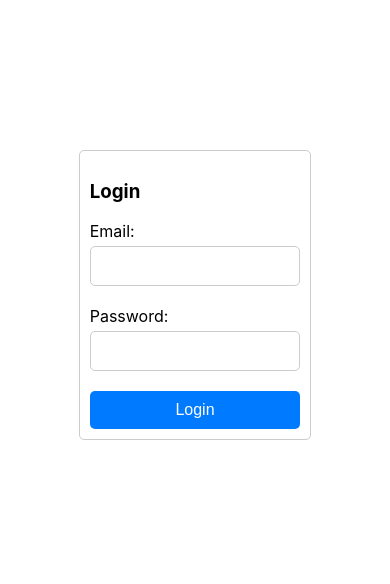
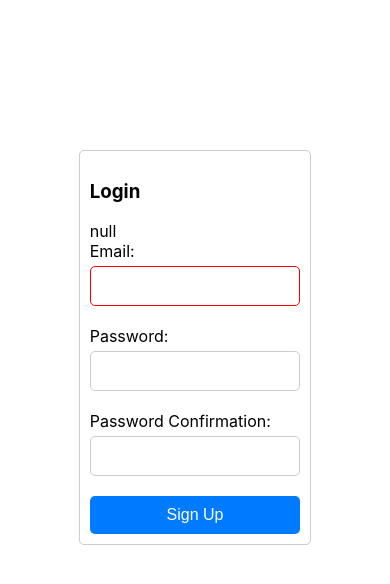
Before and after one commit to HennadiiZ/ReactJSONPlaceholderApp, a React (Create React App) app: page /auth in a window 390 px wide. Shown: the top 584 px of the page. Built offline with nearby package versions, Linux system fonts and the light colour scheme; no server answers.

Commit message:
buttons responsive styles and a chunk of auth code

```diff
--- a/package.json
+++ b/package.json
@@ -6,6 +6,7 @@
     "@testing-library/jest-dom": "^5.16.5",
     "@testing-library/react": "^13.4.0",
     "@testing-library/user-event": "^13.5.0",
+    "firebase": "^8.2.3",
     "react": "^18.2.0",
     "react-dom": "^18.2.0",
     "react-router-dom": "^6.10.0",
--- a/src/App.js
+++ b/src/App.js
@@ -4,11 +4,25 @@ import { Route, Routes, Navigate } from 'react-router-dom';
 import AllCardsPage from './pages/AllCardsPage';
 import DetailsCardPage from './pages/DetailsCardPage';
 import AuthPage from './pages/AuthPage';
+import { AuthContextProvider } from './_store/auth-context';
 
 function App() {
   return (
-    <Layout>
-      <main>
+
+  // <Layout>
+  //   <main>
+  //     <Routes>
+  //       <Route path="*" element={<Navigate to="/cards" replace />}/>
+  //       <Route path='/auth' element={ <AuthPage/> } />
+  //       <Route path='/cards/*' element={ <AllCardsPage/> } />
+  //       <Route path='/cards/:cardId' element={ <DetailsCardPage/> } />
+  //     </Routes>
+  //   </main>
+  // </Layout>
+
+    <AuthContextProvider>
+      <Layout>
+        <main>
           <Routes>
             <Route path="*" element={<Navigate to="/cards" replace />}/>
             <Route path='/auth' element={ <AuthPage/> } />
@@ -16,7 +30,8 @@ function App() {
             <Route path='/cards/:cardId' element={ <DetailsCardPage/> } />
           </Routes>
         </main>
-    </Layout>
+      </Layout>
+    </AuthContextProvider>
   );
 }
 
--- /dev/null
+++ b/src/_store/auth-context.js
@@ -0,0 +1,43 @@
+import React, { useState, useEffect, useContext } from 'react';
+import { auth } from '../firebase';
+
+const AuthContext = React.createContext({
+
+});
+
+export function useAuth() {
+  return useContext(AuthContext);
+}
+
+export const AuthContextProvider = ({children}) => {
+  const [currentUser, setCurrentUser] = useState();
+  const [isLoading, setIsLoading] = useState(true);
+
+  const signup  = (email, password) => {
+    return auth.createUserWithEmailAndPassword(email, password);
+  };
+
+  useEffect(()=>{
+    const unsubscribe = auth.onAuthStateChanged(user => {
+      setCurrentUser(user);
+      setIsLoading(false);
+    });
+
+    return unsubscribe;
+  }, [])
+
+
+  const value = {
+    currentUser,
+    signup
+  };
+
+  return (
+    <AuthContext.Provider value={value}>
+      {/* { isLoading && children } */}
+      { children }
+    </AuthContext.Provider>
+  );
+}
+
+export default AuthContext;
--- a/src/components/RegistrationForm/RegistrationForm.js
+++ b/src/components/RegistrationForm/RegistrationForm.js
@@ -1,44 +1,86 @@
 import { useState } from 'react';
 import classes from './RegistrationForm.module.scss';
 import { useNavigate  } from 'react-router-dom';
+import { useRef } from "react";
+// import { useAuth } from '../../_store/auth-context';
+import { useAuth } from '../../_store/auth-context';
 
 const RegistrationForm = () => {
   const history = useNavigate();
-  const [username, setUsername] = useState('');
-  const [password, setPassword] = useState('');
+//   const [username, setUsername] = useState('');
+//   const [password, setPassword] = useState('');
+  const [error, setError] = useState('');
+  const [isLoading, setIsLoading] = useState(false);
 
-  const handleLogin = (event) => {
+  const emailRef = useRef();
+  const passwordRef = useRef();
+  const passwordConfirmationRef = useRef();
+  const { signup, currentUser } = useAuth();
+
+  const submitHandler = async (event) => {
     event.preventDefault();
-    history('/cards');
+
+    if (passwordRef.current.value !== passwordConfirmationRef.current.value) {
+      return setError('Passwords do not match');
+    }
+
+    try {
+      setError();
+      setIsLoading(true);
+      await signup(emailRef.current.value, passwordRef.current.value);
+      history('/cards');
+    } catch {
+      setError('Failed to create an account');
+    }
+
+    setError('');
+    setIsLoading(false);
   };
 
   return (
     <section className={classes.form_wrapper}>
       <h1>Login</h1>
-      <form onSubmit={handleLogin}>
+      { JSON.stringify(currentUser) }
+      { currentUser && currentUser.email }
+      { error && <p>{ error }</p>}
+      <form onSubmit={submitHandler}>
         <label>
           Email:
-          <input
-            type="text"
+          {/* <input
+            type="email"
             value={username}
             onChange={(event) => setUsername(event.target.value)}
             className={classes.auth_input}
+            ref={emailRef}
+            required
+          /> */}
+          <input
+            type="email"
+            className={classes.auth_input}
+            ref={emailRef}
+            required
           />
         </label>
         <label>
           Password:
           <input
             type="password"
-            value={password}
-            onChange={(event) => setPassword(event.target.value)}
             className={classes.auth_input}
+            ref={passwordRef}
           />
         </label>
-        <button type="submit" className={classes.auth_button}>Login</button>
+        <label>
+          Password Confirmation:
+          <input
+            type="password"
+            className={classes.auth_input}
+            ref={passwordConfirmationRef}
+          />
+        </label>
+        <button disabled={isLoading} type="submit" className={classes.auth_button}>Sign Up</button>
       </form>
     </section>
   );
 };
 
 export default RegistrationForm;
-//
--- a/src/components/cardDetails/CardDetails.module.scss
+++ b/src/components/cardDetails/CardDetails.module.scss
@@ -5,26 +5,57 @@
   justify-content: center;
 }
 
-.input_wrapper, .btns_wrapper {
+.input_wrapper {
+  // display: flex;
+  input {
+    margin-top: 5px;
+    display: block;
+    width: 100%;
+    padding: 10px;
+    margin-bottom: 20px;
+    border-radius: 5px;
+    font-size: 16px;
+    border: 1px solid #ccc;
+    box-sizing: border-box;
+    outline: none;
+  }
+}
+// .input_wrapper, .btns_wrapper {
+//   display: flex;
+//   justify-content: flex-end;
+
+//   button {
+//     background: rgb(112, 153, 243);
+//     padding: 10px;
+//     border: 1px solid black;
+//     border-radius: 3px;
+//     min-width: 80px;
+//     cursor: pointer;
+//     margin-left: 10px;
+
+//     &:first-child {
+//       margin-left: 0px;
+//     }
+//   }
+
+//   .btn_delete {
+//     background: rgb(243, 112, 127);
+//   }
+// }
+
+
+.btns_wrapper {
   display: flex;
-  justify-content: flex-end;
+  flex-wrap: wrap;
+  gap: 10px;
 
   button {
+    flex: 1 0 100px;
     background: rgb(112, 153, 243);
     padding: 10px;
     border: 1px solid black;
     border-radius: 3px;
-    min-width: 80px;
     cursor: pointer;
-    margin-left: 10px;
-
-    &:first-child {
-      margin-left: 0px;
-    }
-  }
-
-  .btn_delete {
-    background: rgb(243, 112, 127);
   }
 }
 
@@ -51,14 +82,14 @@
 }
 
 @media (max-width: 768px) {
-  .input_wrapper, .btns_wrapper {
-    flex-direction: column;
-    align-items: center;
+  // .input_wrapper, .btns_wrapper {
+  //   flex-direction: column;
+  //   align-items: center;
 
-    button {
-      width: 100%;
-      margin-bottom: 5px;
-      margin-left: 0;
-    }
-  }
+  //   button {
+  //     width: 100%;
+  //     margin-bottom: 5px;
+  //     margin-left: 0;
+  //   }
+  // }
 }
--- /dev/null
+++ b/src/firebase.js
@@ -0,0 +1,46 @@
+// import firebase from 'firebase/app';
+// import 'firebase/auth';
+// import 'firebase/database';
+
+// firebase.initializeApp({
+//   apiKey: process.env.REACT_APP_FIREBASE_API_KEY,
+//   authDomain: process.env.REACT_APP_FIREBASE_AUTH_DOMAIN,
+//   projectId: process.env.REACT_APP_FIREBASE_PROJECT_ID,
+//   storageBucket: process.env.REACT_APP_FIREBASE_STORAGE_BUCKET,
+//   messagingSenderId: process.env.REACT_APP_FIREBASE_MESSAGING_SENDER_ID,
+//   appId: process.env.REACT_APP_FIREBASE_APP_ID
+// });
+
+// export const auth = firebase.auth();
+// export default firebase;
+
+
+
+
+
+import firebase from 'firebase/app';
+import 'firebase/auth';
+import 'firebase/database';
+
+const app = firebase.initializeApp({
+  apiKey: process.env.REACT_APP_FIREBASE_API_KEY,
+  authDomain: process.env.REACT_APP_FIREBASE_AUTH_DOMAIN,
+  projectId: process.env.REACT_APP_FIREBASE_PROJECT_ID,
+  storageBucket: process.env.REACT_APP_FIREBASE_STORAGE_BUCKET,
+  messagingSenderId: process.env.REACT_APP_FIREBASE_MESSAGING_SENDER_ID,
+  appId: process.env.REACT_APP_FIREBASE_APP_ID
+})
+
+// const app = firebase.initializeApp({
+//   apiKey: "AIzaSyCjaxLfMeAt-HiRF6XDM5pwAV6FVgC8Jd8",
+//   authDomain: "auth-dev-react-c003c.firebaseapp.com",
+//   projectId: "auth-dev-react-c003c",
+//   storageBucket: "auth-dev-react-c003c.appspot.com",
+//   messagingSenderId: "809880743035",
+//   appId: "1:809880743035:web:26129ff963119b8ac406de"
+// });
+
+export const auth = app.auth();
+export default app;
+
+// REACT_APP_FIREBASE_DATABASE_URL =
```
Also changed, not shown: 1 other file (tests, documents, lock files or other folders).
